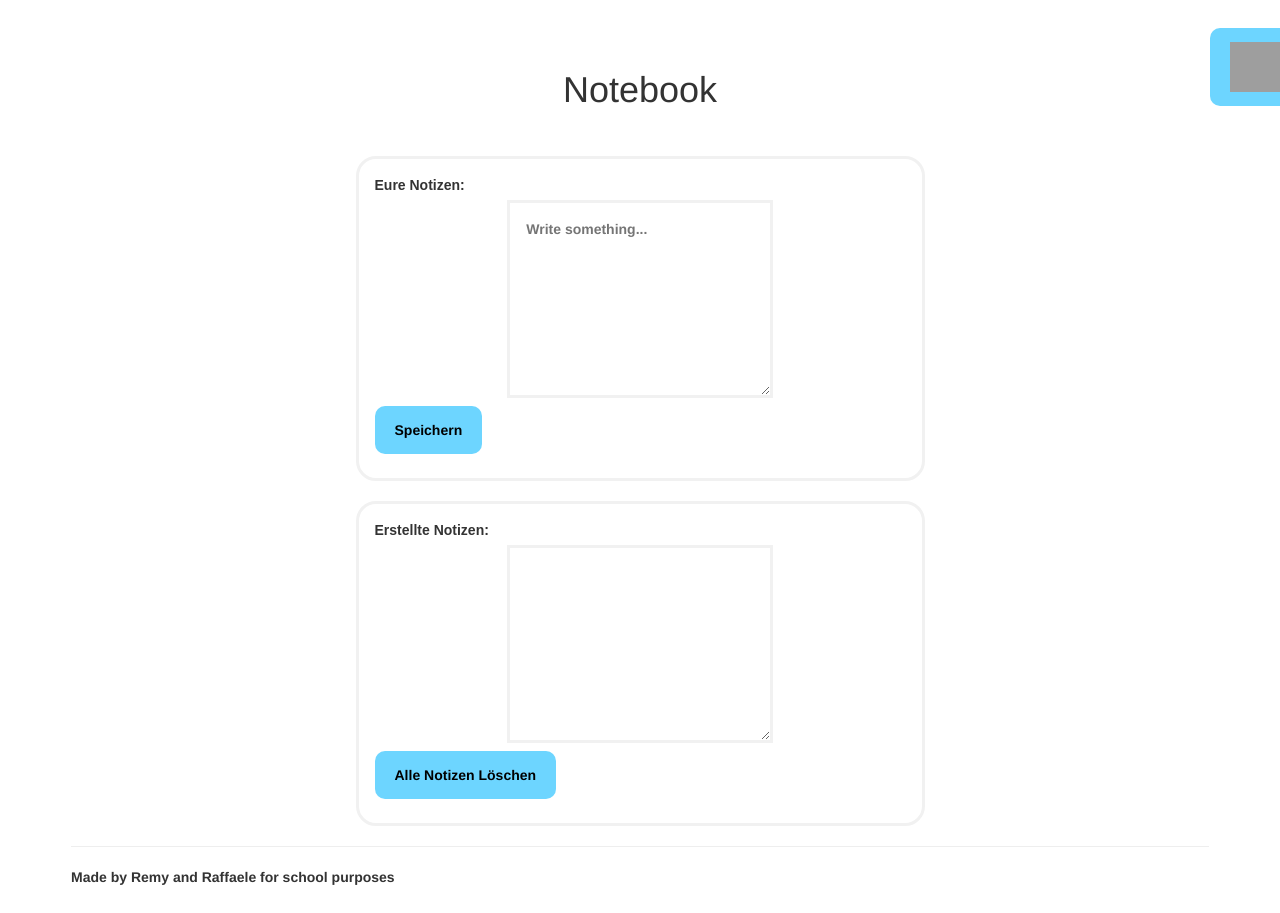
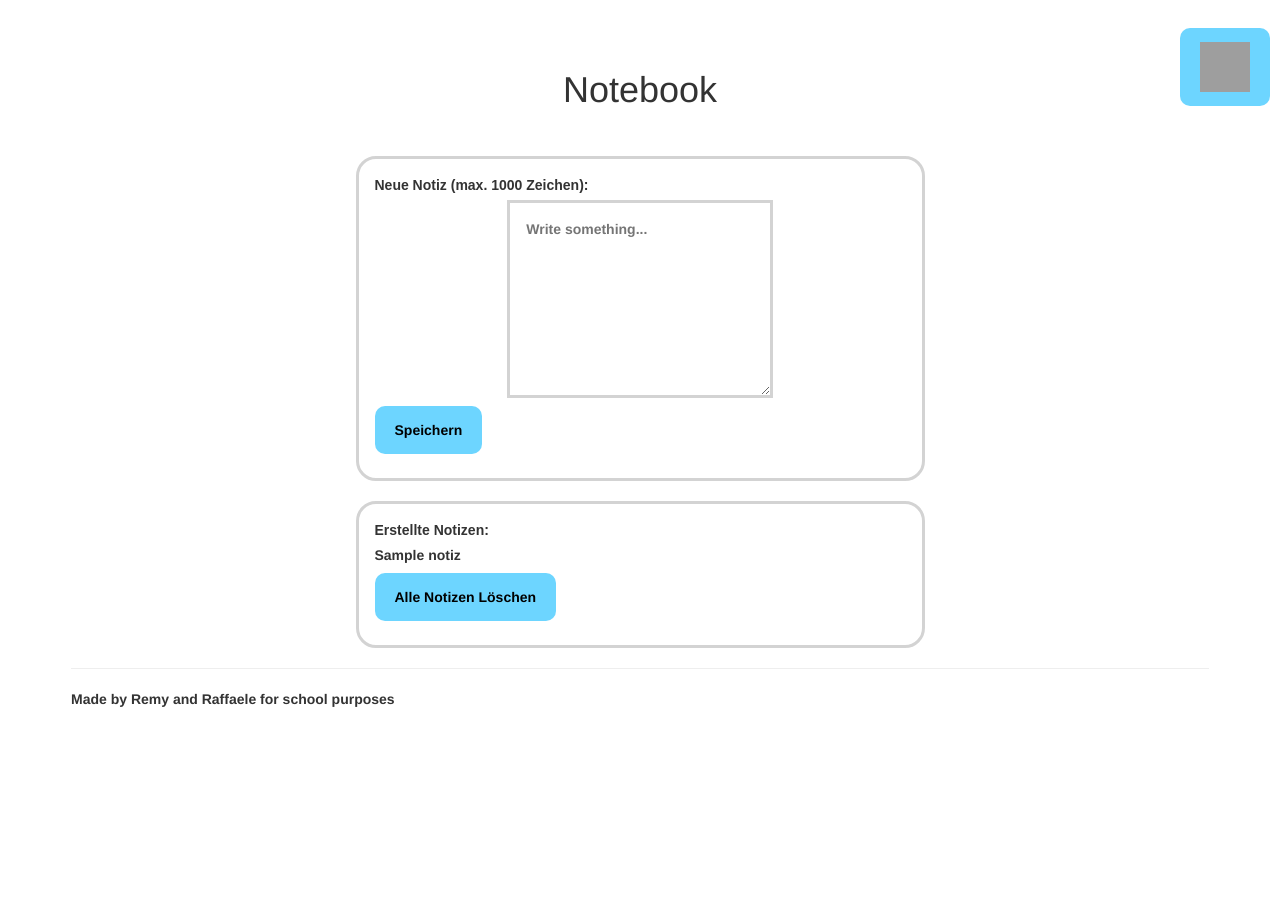
Before and after one commit to RemyStettler/notebook, a PHP site: template view/uebersicht.php in a window 1280 px wide. After the commit the page ends 707 px from the top, so only its background shows below. Run offline with PHP 8.4, Linux system fonts and the light colour scheme; the template is opened without the code that fills it: most values are stand-ins (such as "Sample title", 1, 10 or a date in 2020); some libraries are stand-ins or nearby versions; grey boxes are pictures that could not be loaded.

```diff
--- a/controller/UserController.php
+++ b/controller/UserController.php
@@ -27,10 +27,10 @@ class UserController
       $check = new LoginCheck();
       if($check->Login())
       {
-        //$notizrep = new NotizRepository();
-        //$allenotizen = $notizrep->showall();
+        $notizrep = new NotizRepository();
+        $allenotizen = $notizrep->readAll();
         $view = new View('uebersicht');
-        //$view->allenotizen = $allenotizen;
+        $view->allenotizen = $allenotizen;
         $view->title = 'Übersicht';
         $view->heading = 'Übersicht';
         $view->display();
--- a/public/css/form.css
+++ b/public/css/form.css
@@ -50,7 +50,7 @@ button:hover {
 }
 
 .topcorner{
-  margin-right: 20px;
+  margin-right: 50px;
   margin-top: 20px;
   position:absolute;
   top:0;
@@ -67,7 +67,7 @@ button:hover {
 .notizfeld{
   margin: auto;
   padding: 16px;
-  border: 3px solid #f1f1f1;
+  border: 3px solid lightgray;
   width: 50%;
   height: 30%;
   display: block;
@@ -77,7 +77,7 @@ button:hover {
   margin: auto;
   margin-top: 20px;
   padding: 16px;
-  border: 3px solid #f1f1f1;
+  border: 3px solid lightgray;
   border-radius: 20px;
   width: 50%;
   height: 30%;
--- a/view/uebersicht.php
+++ b/view/uebersicht.php
@@ -6,7 +6,7 @@
 
 <form action="/uebersicht/speichern" method="post">
   <div class="textfeld">
-    <label for="text"><b>Eure Notizen:<b></label>
+    <label for="text"><b>Neue Notiz (max. 1000 Zeichen):<b></label>
       <textarea required class="notizfeld" name="text" rows="8" cols="80" placeholder="Write something..."></textarea>
 
       <button type="submit" name="Speichern">Speichern</button>
@@ -16,7 +16,17 @@
   <form action="/uebersicht/loeschen" method="post">
     <div class="textfeld">
       <label for="erstelltenotizen"><b>Erstellte Notizen:<b></label>
-        <textarea readonly class="notizfeld" name="erstelltenotizen" rows="8" cols="80"><?php //echo $allenotizen ?></textarea>
+        <!-- <textarea readonly class="notizfeld" name="erstelltenotizen" rows="8" cols="80"><?php //echo $allenotizen ?></textarea> -->
+        <table>
+          <?php
+            foreach ($allenotizen as $notiz)
+            {
+              echo "<tr>";
+              echo "<td>".$notiz->notiz."</td>";
+              echo "</tr>";
+            }
+           ?>
+        </table>
           <button type="submit" name="Löschen">Alle Notizen Löschen</button>
     </div>
   </form>
```
Also changed, not shown: controller/UebersichtController.php (+5 -3 lines), lib/Repository.php (+20 -19 lines), repository/NotizRepository.php (+13 -9 lines).
